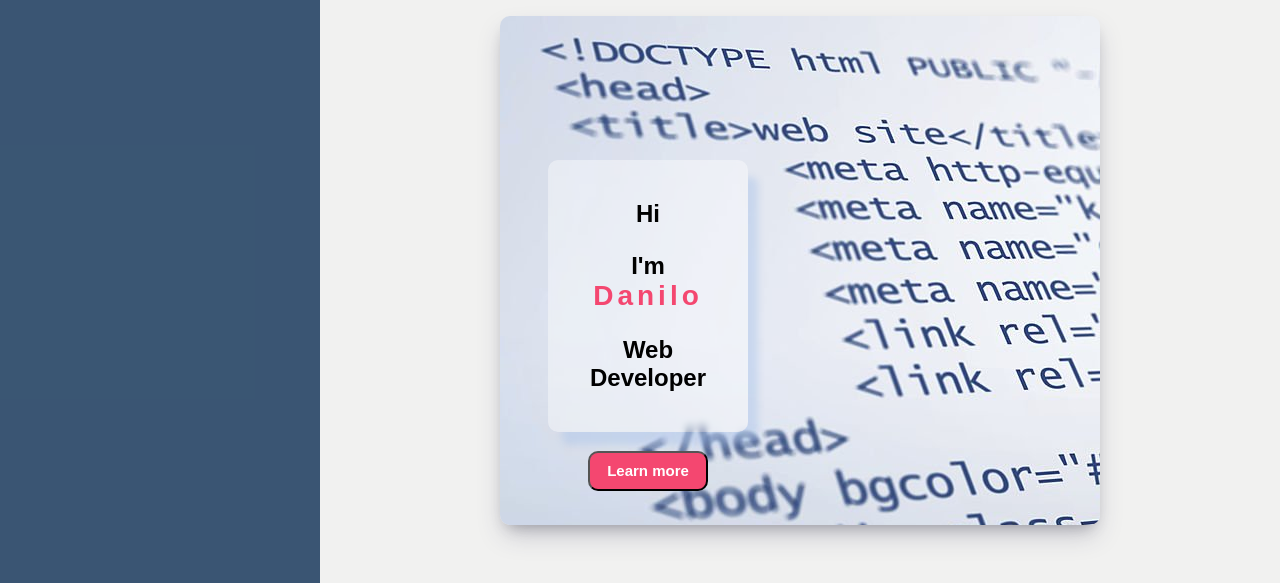
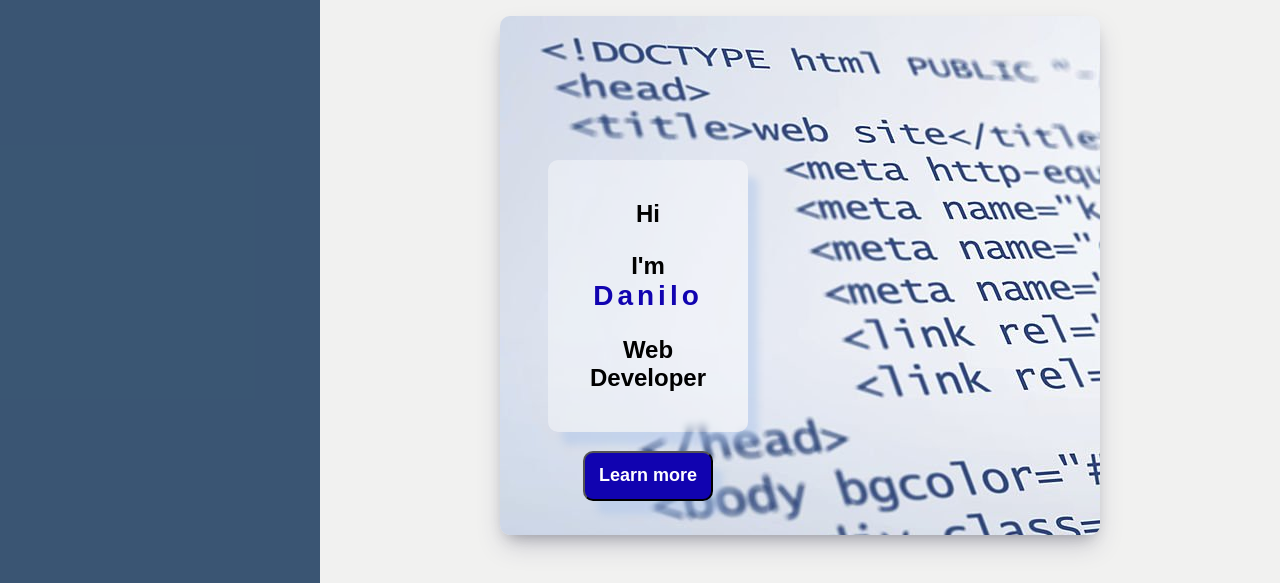
Before and after one commit to danilo90lan/Portfolio-WebSite, a plain HTML site: page index.html in a window 1280 px wide. Shown: the part 618-1201 px from the top of the page. Drawn offline with Linux system fonts and the light colour scheme; a web font is replaced by a local one.

Commit message:
buttons color and box shadows changed

```diff
--- a/styles/index-main.css
+++ b/styles/index-main.css
@@ -24,7 +24,7 @@
 .presentation-card span {
     color: var(--foreground-color);
     font-size: 28px;
-    font-weight: bold;
+    font-weight: bolder;
     letter-spacing: 4px;
 }
 
@@ -61,17 +61,25 @@
 
 .presentation-body button {
     background: var(--foreground-color);
-    width: 120px;
-    height: 40px;
+    width: 130px;
+    height: 50px;
     margin-bottom: 1rem;
     border-radius: 10px;
     color: #fff;
-    font-size: 15px;
+    font-size: 18px;
     font-weight: bold;
     cursor: pointer;
     transition: 0.5s;
+    box-shadow: 12px 15px 7px -2px rgba(172,197,235,0.48);
+    -webkit-box-shadow: 12px 15px 7px -2px rgba(172,197,235,0.48);
+    -moz-box-shadow: 12px 15px 7px -2px rgba(172,197,235,0.48);
+
 }
 
+.presentation-body button:hover {
+    background: #ffffff65;
+    color: var(--foreground-color);
+}
 
 @media screen and (width > 768px) {
     .presentation-main {
@@ -104,10 +112,6 @@
         justify-content: flex-start;
 
     }
-
-    .presentation-body button:hover {
-        transform: scale(1.07);
-    }
 }
 
 @media screen and (min-width: 600px) and (max-width: 768px) {
--- a/styles/index.css
+++ b/styles/index.css
@@ -9,7 +9,7 @@
     --background-color:#e0e0de70;
     --background-color-secondary: hsla(211, 84%, 17%, 0.781);
     /* --background-color-secondary: hsla(211, 82%, 13%, 0.925); */
-    --foreground-color: #f44770;
+    --foreground-color: #1103B0;
     --shadow: rgba(0, 0, 0, 0.15) 0px 5px 15px 0px;
     --deep-shadow: rgba(50, 50, 93, 0.25) 0px 13px 27px -5px, rgba(0, 0, 0, 0.3) 0px 8px 16px -8px;
 }
```
Also changed, not shown: styles/about.css (+6 -4 lines), styles/contact.css (+6 -4 lines).
